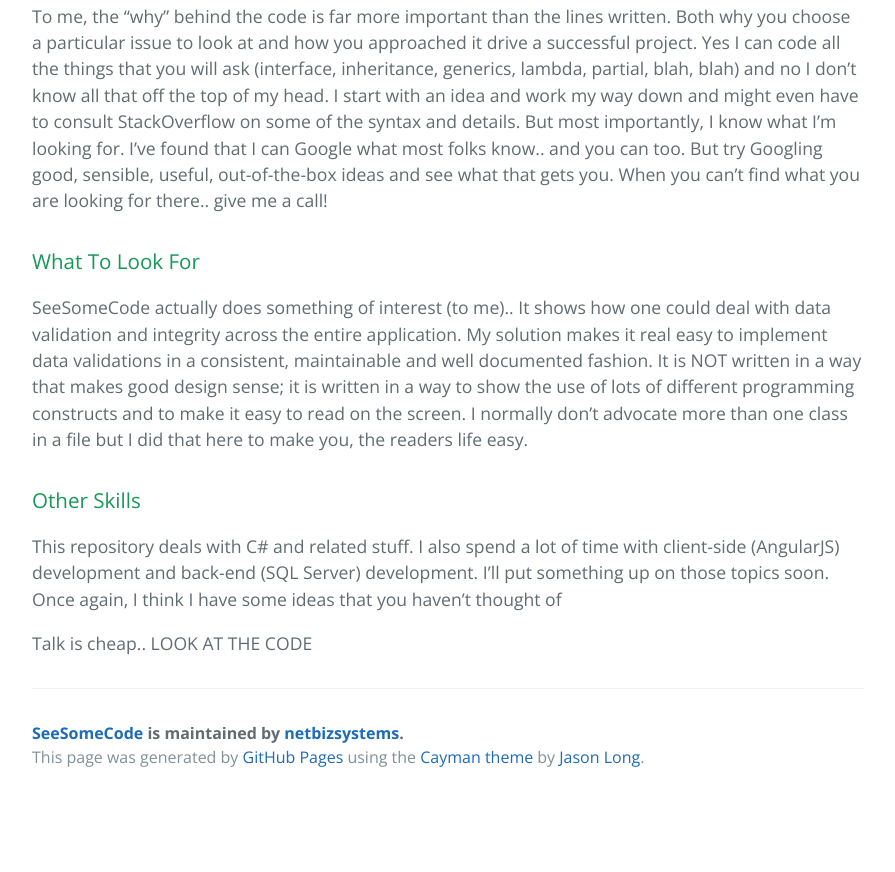
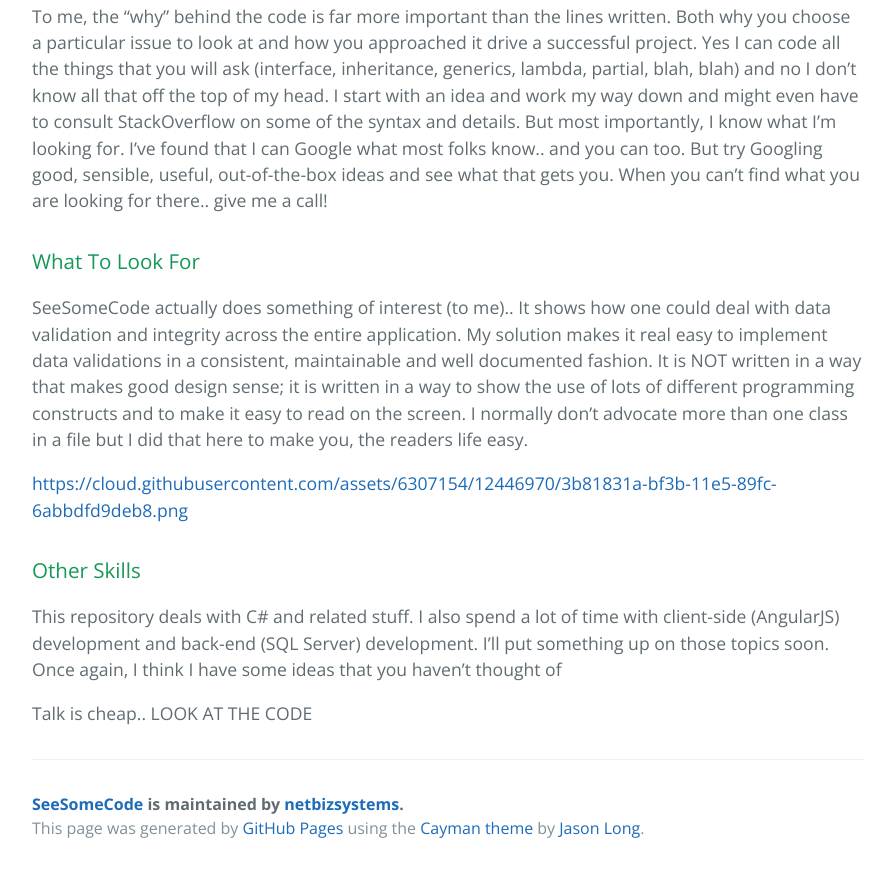
Before and after one commit to netbizsystems/SeeSomeCode, a plain HTML site: page index.html in a window 1280 px wide. Shown: the part 934-1806 px from the top of the page, without its empty margins (192-1087 px from the left). Before the commit the page ends 1735 px from the top, so only its background shows below. Drawn offline with nearby package versions, Linux system fonts and the light colour scheme.

```diff
--- a/index.html
+++ b/index.html
@@ -33,6 +33,8 @@
 
 <p>SeeSomeCode actually does something of interest (to me).. It shows how one could deal with data validation and integrity across the entire application.  My solution makes it real easy to implement data validations in a consistent, maintainable and well documented fashion.  It is NOT written in a way that makes good design sense; it is written in a way to show the use of lots of different programming constructs and to make it easy to read on the screen.  I normally don’t advocate more than one class in a file but I did that here to make you, the readers life easy.</p>
 
+<p><a href="https://cloud.githubusercontent.com/assets/6307154/12446970/3b81831a-bf3b-11e5-89fc-6abbdfd9deb8.png">https://cloud.githubusercontent.com/assets/6307154/12446970/3b81831a-bf3b-11e5-89fc-6abbdfd9deb8.png</a></p>
+
 <h3>
 <a id="other-skills" class="anchor" href="#other-skills" aria-hidden="true"><span class="octicon octicon-link"></span></a>Other Skills</h3>
 
```
Also changed, not shown: params.json (+1 -1 lines).
